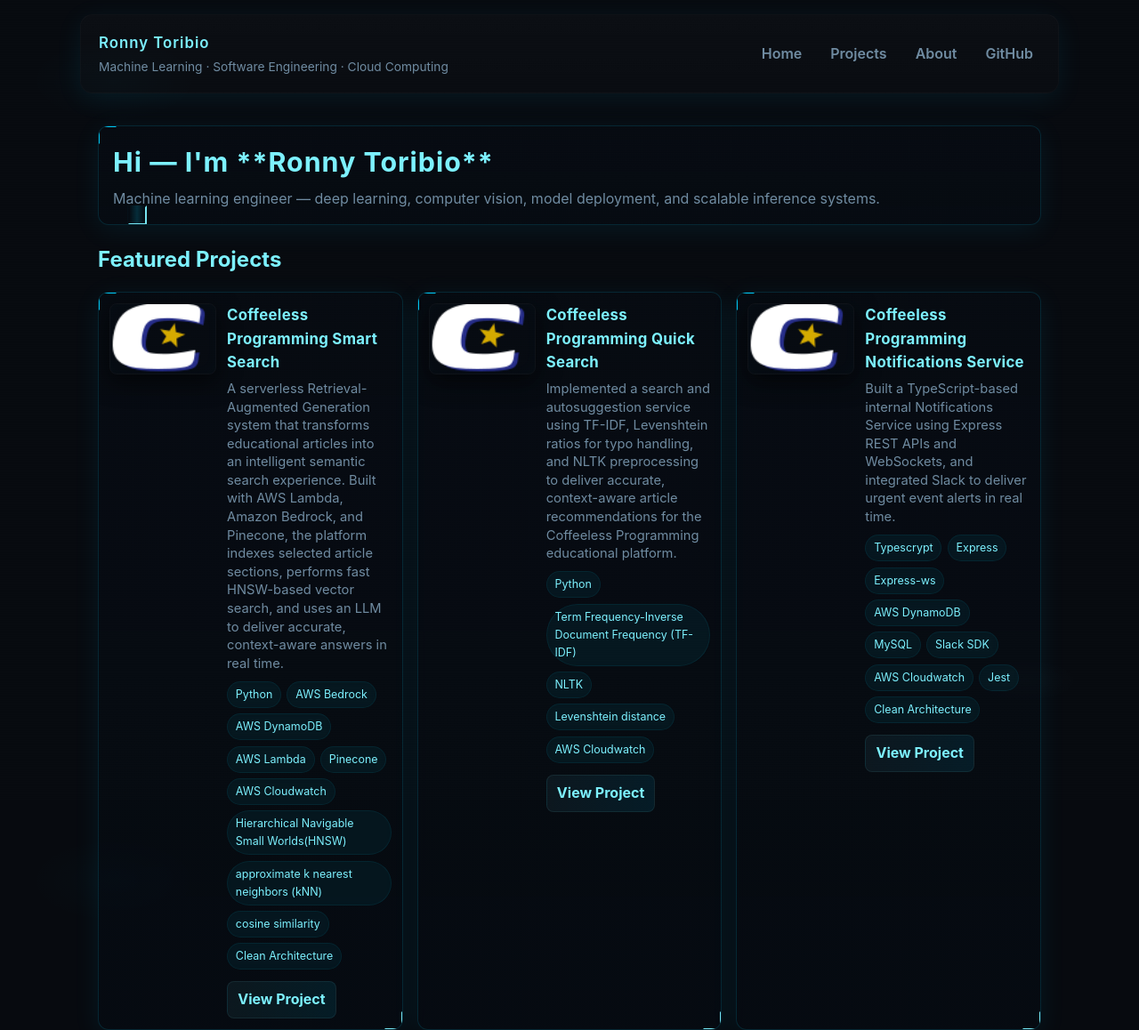
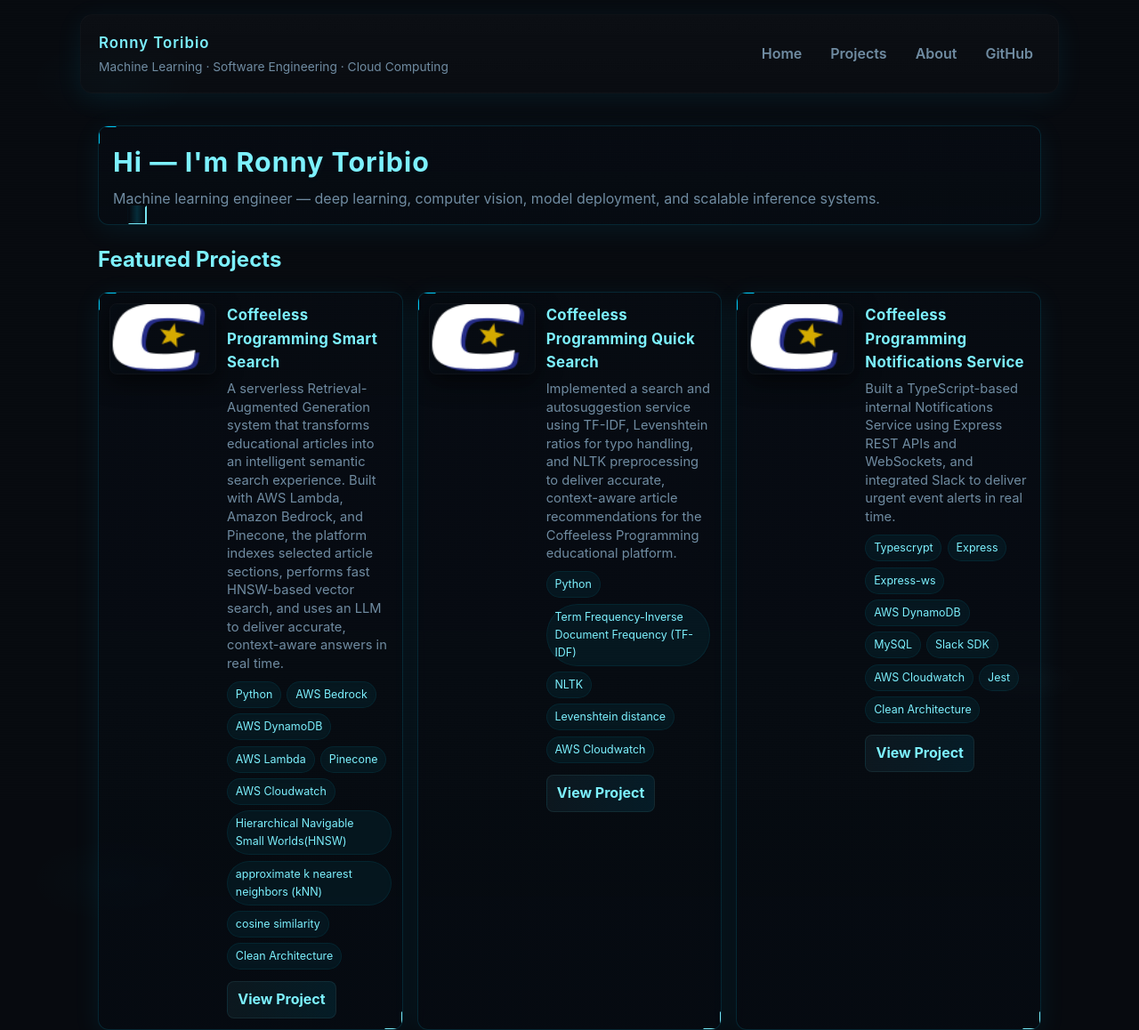
Before and after one commit to ronny-toribio/ronny-toribio.github.io, a Jekyll site: the page built from index.md, in a window 1280 px wide. Shown: the whole page at 89% size. Built offline with Jekyll 4.4.1, drawn with Linux system fonts in a browser that asks for light colours.

```diff
--- a/index.md
+++ b/index.md
@@ -4,7 +4,7 @@ title: Home
 ---
 
 <div class="hero hud-card">
-  <h1>Hi — I'm **Ronny Toribio**</h1>
+  <h1>Hi — I'm <strong>Ronny Toribio</strong></h1>
   <p>Machine learning engineer — deep learning, computer vision, model deployment, and scalable inference systems.</p>
 </div>
 
```
